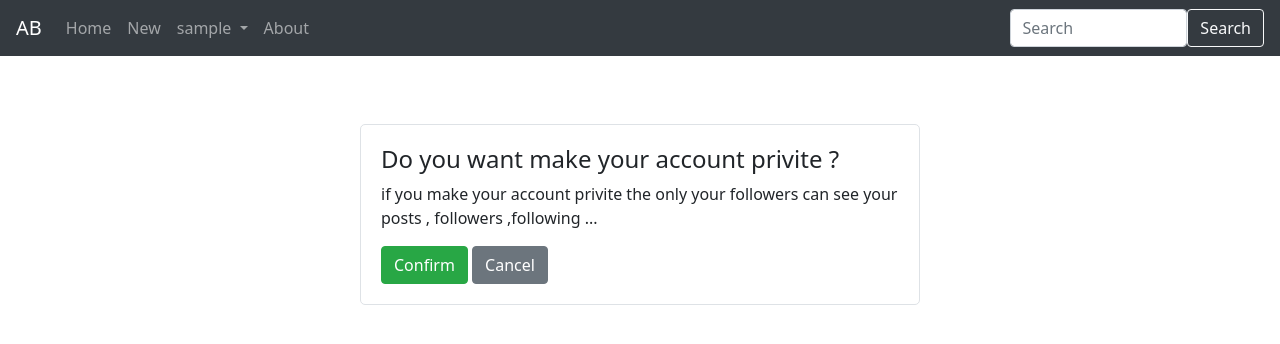
After one commit to B-AJ-Amar/social-media-app, a Django app: a page that uses templates/users/privite_public.html in a window 1280 px wide. The commit adds this page. Shown: the top 344 px of the page. Run offline with Django 4.2, Linux system fonts and the light colour scheme; the visitor is signed in with stand-in values (Sample User, id 1); data comes from the database, SQL or seed files in the repository; some libraries are stand-ins or nearby versions.

Commit message:
make templates+views

```diff
--- a/templates/pages/profile.html
+++ b/templates/pages/profile.html
@@ -34,7 +34,8 @@
               <li><a class="dropdown-item" href="#">Edit Profile</a></li>
               <li><a class="dropdown-item" href="{% url 'reset_password' request.user.username %}">Reset Password</a></li>
               <li><a class="dropdown-item" href="#">Delete Account</a></li>
-              <li><a class="dropdown-item" href="#">make it privite</a></li>
+
+              <li><a class="dropdown-item" href="{% url 'privite_public' user_page.username %}">make it {% if user_page.is_privite %}Public{% else %}privite {% endif %}</a></li>
               {% else %}
               <li><a class="dropdown-item" href="#">Block</a></li>
               <li><a class="dropdown-item" href="#">Report</a></li>
--- a/templates/posts/delete.html
+++ b/templates/posts/delete.html
@@ -29,5 +29,6 @@
         <button name="deletebtn" type="submit" class="btn btn-danger">Delete</button>
         <button name="cancelbtn" type="submit" class="btn btn-secondary">Cancel</button>
       </form>
+    </div>
 
     {% endblock content %}
--- /dev/null
+++ b/templates/users/privite_public.html
@@ -0,0 +1,46 @@
+{% extends 'base.html' %}
+{% load static %}
+
+
+{% block content %}
+
+  <link rel="stylesheet" href='{% static 'css/profile.css' %}'>
+  {% comment %} <link rel="stylesheet" href='{% static 'css/post.css' %}'>  {% endcomment %}
+
+  <br>
+
+  <div class="container">
+    <div class="profile-container">
+      {% if user_page.is_privite %}
+      <h4>Do you want make your account Public ?</h4>
+      <p>
+        if you make your account Public the eny one can see your posts , followers ,following ...
+      </p>
+      <p>
+        <b>warning :</b>if you do this then eny one in the requests will be confirmed
+      </p>
+    {% else %}
+      <h4>Do you want make your account privite ?</h4>
+      <p>
+        if you make your account privite the only your followers can see your posts , followers ,following ...
+      </p>
+
+    {% endif %}
+
+    <form method="post" action={% url 'privite_public' user_page.username %}>
+      {% csrf_token %}
+      <button name="confirmbtn" type="submit" class="btn btn-success">Confirm</button>
+      <button name="cancelbtn" type="submit" class="btn btn-secondary">Cancel</button>
+    </form>
+    </div>
+
+
+  </div>
+
+  {% for p in posts %}
+
+    {% include "post.html" with post=p %}
+  {% endfor %}
+
+
+  {% endblock %}
--- a/users/models.py
+++ b/users/models.py
@@ -43,6 +43,7 @@ class User(AbstractBaseUser,PermissionsMixin):
     is_superuser         = models.BooleanField(blank=True,null=True,default=False)
     is_admin             = models.BooleanField(blank=True,null=True,default=False)
     is_staff             = models.BooleanField(blank=True,null=True,default=False)
+    is_privite           = models.BooleanField(blank=True,null=True,default=False)
     # last_login
     # password
 
--- a/users/urls.py
+++ b/users/urls.py
@@ -6,6 +6,7 @@ urlpatterns = [
     path('signup/',signup,name="signup"),
     path('logout/',logout,name="logout"),
     path('un_follow/<str:username>',un_follow,name="un_follow"),
+    path('privite_public/<str:username>',privite_public,name="privite_public"),
     path('reset_password/<str:username>',reset_password,name="reset_password"),
     path('delete/<str:username>',delete,name="delete_account"),
 ]
--- a/users/views.py
+++ b/users/views.py
@@ -183,8 +183,6 @@ def delete(request,username):
 
     if request.method == "POST" and "deleteaccountbtn" in request.POST:
 
-
-
         User.objects.get(username=username).is_active = False
 
         # desactivate all posts
@@ -199,7 +197,24 @@ def delete(request,username):
         for r in ur:
             r.delete()
 
+        return redirect(f"/profile/{username}")
 
 
 
-        return redirect(f"/profile/{username}")
+@login_required(login_url="/accounts/login/")
+def privite_public(request,username):
+    if request.user.username != username:
+        return redirect("/")
+
+    user = User.objects.get(username=username)
+    if request.method == "GET":
+        return render(request,"users/privite_public.html",context={"user_page":user})
+
+    if request.method == "POST" and "confirmbtn" in request.POST:
+        pass
+        user.is_privite = False if user.is_privite else True
+        user.save()
+
+
+
+    return redirect(f"/profile/{username}")
```
Also changed, not shown: users/migrations/0010_user_is_privite.py (added).
